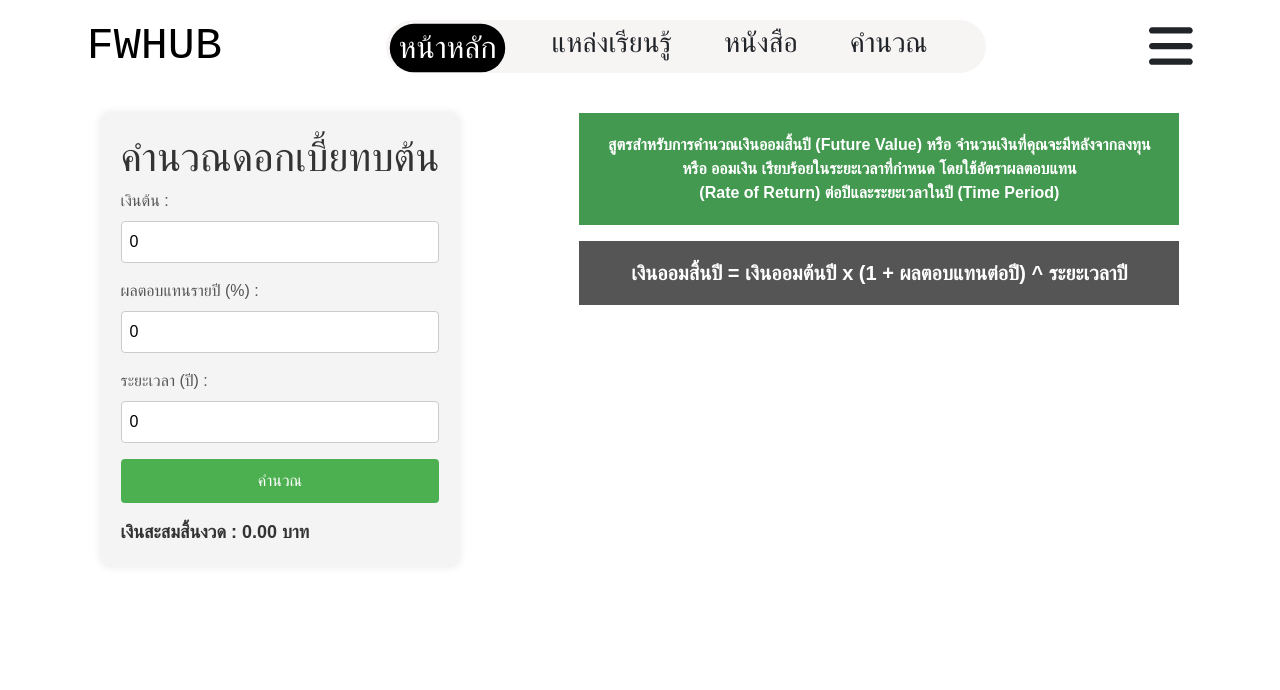
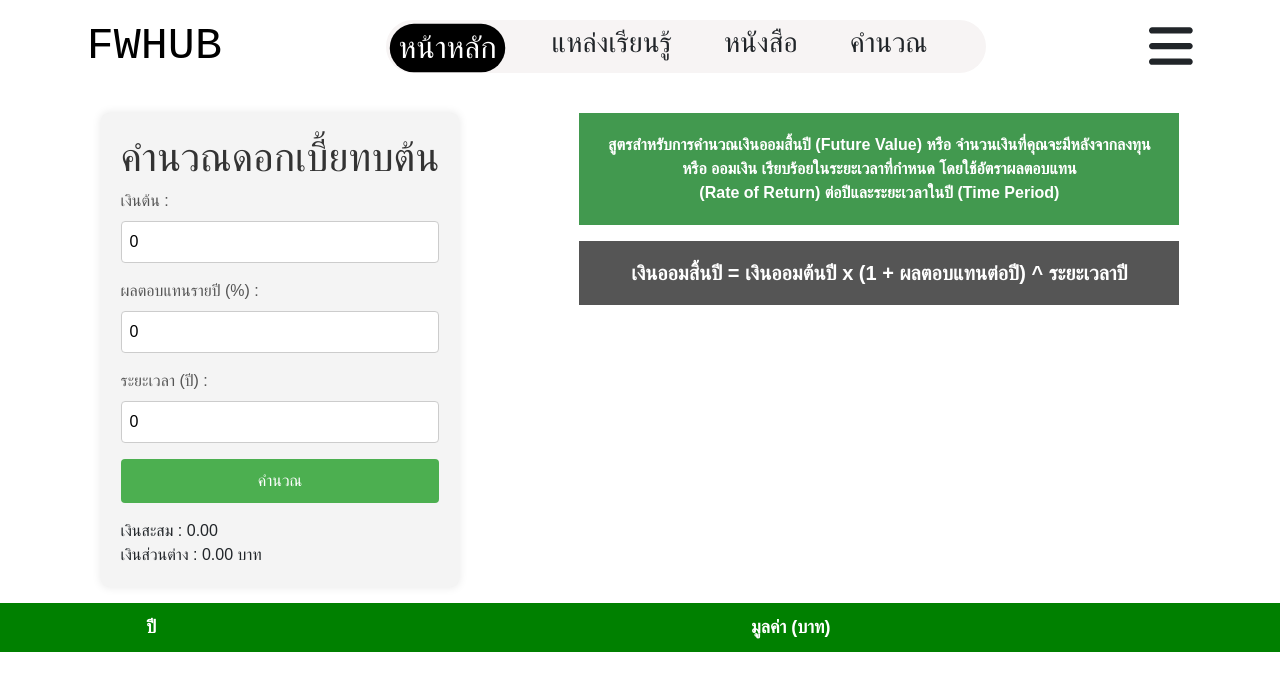
Before and after one commit to SarayutZ/BP, a Vue app: page /CompoundInterest in a window 1280 px wide. Both pictures are taken after a click on the button "คำนวณ". Shown: the top 690 px of the page. Built offline with nearby package versions, Linux system fonts and the light colour scheme; a web font is replaced by a local one.

Commit message:
เพิ่ม ตราราง ดอกเบี้ย

```diff
--- a/package.json
+++ b/package.json
@@ -13,8 +13,10 @@
     "@fortawesome/free-solid-svg-icons": "^6.4.2",
     "@fortawesome/vue-fontawesome": "^3.0.3",
     "bootstrap": "^5.3.2",
+    "chart.js": "^4.4.0",
     "d3": "^7.8.5",
     "vue": "^3.3.4",
+    "vue-chartjs": "^5.2.0",
     "vue-router": "^4.2.4",
     "vuex": "^4.1.0"
   },
--- a/src/components/BooksPage.vue
+++ b/src/components/BooksPage.vue
@@ -56,8 +56,8 @@
 </template>
 
 <script>
-import MenuBar from "../components/menubar.vue";
 import { mapGetters } from "vuex";
+import MenuBar from "./MenuBar.vue"
 
 export default {
   components: { MenuBar },
--- a/src/components/LearnPage/Courses.vue
+++ b/src/components/LearnPage/Courses.vue
@@ -61,7 +61,6 @@
         <img  :src="selectedItem ? selectedItem.images : ''"  alt="" srcset="">
 
       </div>
-
 
 
 
--- a/src/components/Math/CompoundInterest.vue
+++ b/src/components/Math/CompoundInterest.vue
@@ -1,5 +1,4 @@
 <template>
-
   <!--TODO นำเข้าคอมโพเนนต์ MenuBar -->
 
   <MenuBar />
@@ -32,8 +31,8 @@
       <button @click="calculateTotalPrincipal">คำนวณ</button>
 
       <!-- ?? แสดงผลลัพท์  -->
-      <div class="result" v-if="showResult">
-        เงินสะสมสิ้นงวด :
+      <div class="result2 mt-3" v-if="showResult">
+        เงินสะสม :
         {{
           totalPrincipal.toLocaleString(undefined, {
             //จัดรูปแบบให้มีทศนิยม 2 ตำแหน่งตัวเลขทั้งตัวเลขที่เป็นส่วนจำนวนเต็มและทศนิยม
@@ -41,6 +40,16 @@
             maximumFractionDigits: 2,
           })
         }}
+        <br />
+        เงินส่วนต่าง :
+        {{
+          resultsZ.toLocaleString(undefined, {
+            //จัดรูปแบบให้มีทศนิยม 2 ตำแหน่งตัวเลขทั้งตัวเลขที่เป็นส่วนจำนวนเต็มและทศนิยม
+            minimumFractionDigits: 2,
+            maximumFractionDigits: 2,
+          })
+        }}
+
         บาท
       </div>
     </div>
@@ -48,14 +57,31 @@
     <!-- ?? ตรงที่อธิบาย -->
     <div class="explan">
       <p>
-        สูตรสำหรับการคำนวณเงินออมสิ้นปี (Future Value)
-        หรือ จำนวนเงินที่คุณจะมีหลังจากลงทุน หรือ ออมเงิน เรียบร้อยในระยะเวลาที่กำหนด
-        โดยใช้อัตราผลตอบแทน <br/>  (Rate of Return) ต่อปีและระยะเวลาในปี (Time Period)
+        สูตรสำหรับการคำนวณเงินออมสิ้นปี (Future Value) หรือ
+        จำนวนเงินที่คุณจะมีหลังจากลงทุน หรือ ออมเงิน เรียบร้อยในระยะเวลาที่กำหนด
+        โดยใช้อัตราผลตอบแทน <br />
+        (Rate of Return) ต่อปีและระยะเวลาในปี (Time Period)
       </p>
       <h5>เงินออมสิ้นปี = เงินออมต้นปี x (1 + ผลตอบแทนต่อปี) ^ ระยะเวลาปี</h5>
     </div>
   </div>
 
+  <div class="result" v-if="showResult">
+    <table>
+      <thead>
+        <tr>
+          <th>ปี</th>
+          <th>มูลค่า (บาท)</th>
+        </tr>
+      </thead>
+      <tbody>
+        <tr v-for="(result, index) in results" :key="index">
+          <td>{{ result.year }}</td>
+          <td>{{ result.value }}</td>
+        </tr>
+      </tbody>
+    </table>
+  </div>
 </template>
 
 <script>
@@ -63,37 +89,50 @@ import { ref, computed } from "vue";
 import MenuBar from "../MenuBar.vue";
 
 export default {
-  data() {
-    return {
-      principal: 0, // เงินต้น
-      interestRate: 0,  // ผลตอบแทนรายปี
-      numberOfInstallments: 0, //ระยะเวลา (ปี)
-    };
-  },
   setup() {
+    const results = ref([]);
     const principal = ref(0);
     const interestRate = ref(0);
     const numberOfInstallments = ref(0);
     const showResult = ref(false);
-    const totalPrincipal = computed(() => {
-      return (
-        principal.value * //* ใช้สำหรับการคูณในภาษา JavaScript ดังนั้น principal.value * จะทำการคูณค่าที่อยู่ใน principal.value กับค่าอื่นๆ
-        Math.pow(1 + interestRate.value / 100, numberOfInstallments.value) //สูตรคำนวณ เงินต้น
-        // pow คือ คำสั่ง ยกกำลัง
-      );
+    const totalPrincipal = ref(0);
+    const resultsZ = ref(0);
+
+    const calculateTotalPrincipal = () => {
+      totalPrincipal.value =
+        principal.value *
+        Math.pow(1 + interestRate.value / 100, numberOfInstallments.value);
+      resultsZ.value = totalPrincipal.value - principal.value; // แก้ไขตรงนี้
+      showResult.value = true;
+
+      // Call showYear to calculate results
+      showYear();
+    };
+
+    const showYear = () => {
+      results.value = [];
+      for (let i = 1; i <= numberOfInstallments.value; i++) {
+        const result =
+          principal.value * Math.pow(1 + interestRate.value / 100, i);
+        results.value.push({
+          year: i,
+          value: result.toLocaleString(undefined, {
+            minimumFractionDigits: 2,
+            maximumFractionDigits: 2,
+          }),
         });
-    const calculateTotalPrincipal = () => {
-      console.log("เงินต้นทั้งหมด:", totalPrincipal.value);
-      showResult.value = true; // ค่าเป็น จริง จึงจะส่งค่า ไป แสดง
+      }
     };
+
     return {
-      // ส่งค่ากลับไป
       principal,
       interestRate,
       numberOfInstallments,
-      totalPrincipal,
       calculateTotalPrincipal,
       showResult,
+      results,
+      resultsZ,
+      totalPrincipal,
     };
   },
   components: { MenuBar },
@@ -101,40 +140,69 @@ export default {
 </script>
 
 <style scoped>
-@media only  screen and (max-width: 400px)  {
-.box-side{
+table td {
+  white-space: pre-line;
+}
+
+table {
+  width: 100%;
+  border-collapse: collapse;
+}
+
+table,
+th,
+td {
+  border: 1px solid #008000; /* สีเขียว */
+}
+
+th,
+td {
+  padding: 10px;
+  text-align: center;
+}
+
+th {
+  background-color: #008000; /* สีเขียว */
+  color: #fff; /* สีข้อความสีขาว */
+}
+
+td {
+  background-color: #f0f0f0; /* สีเทาเพื่อเนื้อหาข้อมูล */
+  color: #008000; /* สีข้อความสีเขียว */
+}
+
+td::before {
+  content: attr(data-content);
+  white-space: pre-line;
+}
+
+@media only screen and (max-width: 400px) {
+  .box-side {
     display: inline !important;
   }
-.explan p{
+  .explan p {
     width: 390px !important;
   }
-.explan h5{
+  .explan h5 {
     width: 390px !important;
     font-size: 15px !important;
-
   }
-
 }
-@media only screen and (width: 768px) and (height: 1024px)
-  {
-.box-side{
+@media only screen and (width: 768px) and (height: 1024px) {
+  .box-side {
     display: inline !important;
   }
-.compound-interest-calculator{
+  .compound-interest-calculator {
     margin-left: 150px !important;
-
   }
-.explan p{
+  .explan p {
     width: 770px !important;
   }
-.explan h5{
+  .explan h5 {
     width: 770px !important;
     font-size: 15px !important;
-
   }
-
 }
-
 
 .box-side {
   gap: 120px;
@@ -150,7 +218,7 @@ color: white;
   padding: 20px;
   text-align: center;
 }
-.explan h5{
+.explan h5 {
   width: 600px;
   word-wrap: break-word;
   background-color: #555;
--- a/src/components/Math/moneyincom.vue
+++ b/src/components/Math/moneyincom.vue
@@ -1,5 +1,11 @@
 <template>
+
+      <!--TODO นำเข้าคอมโพเนนต์ MenuBar -->
+
     <MenuBar />
+
+
+<!-- ! ส่วนนี้ คือ ที่คำนวณ -->
     <div class="box-side2 d-flex justify-content-center">
       <div class="seventwo">
         <h1>อัตราส่วนเงินออม และ เงินออมและเงินลงทุน</h1>
--- a/src/components/Math/seventwo.vue
+++ b/src/components/Math/seventwo.vue
@@ -1,5 +1,9 @@
 <template>
+
+        <!--TODO นำเข้าคอมโพเนนต์ MenuBar -->
   <MenuBar />
+
+  <!-- ! ส่วนนี้ คือ ที่คำนวณ -->
   <div class="box-side2 d-flex justify-content-center">
     <div class="seventwo">
       <h1>คำนวณจำนวนปีที่เงินต้นจะเพิ่มเป็นสองเท่า</h1>
```
Also changed, not shown: 1 other file (tests, documents, lock files or other folders). Lines whose indentation alone changed are shown as unchanged.
